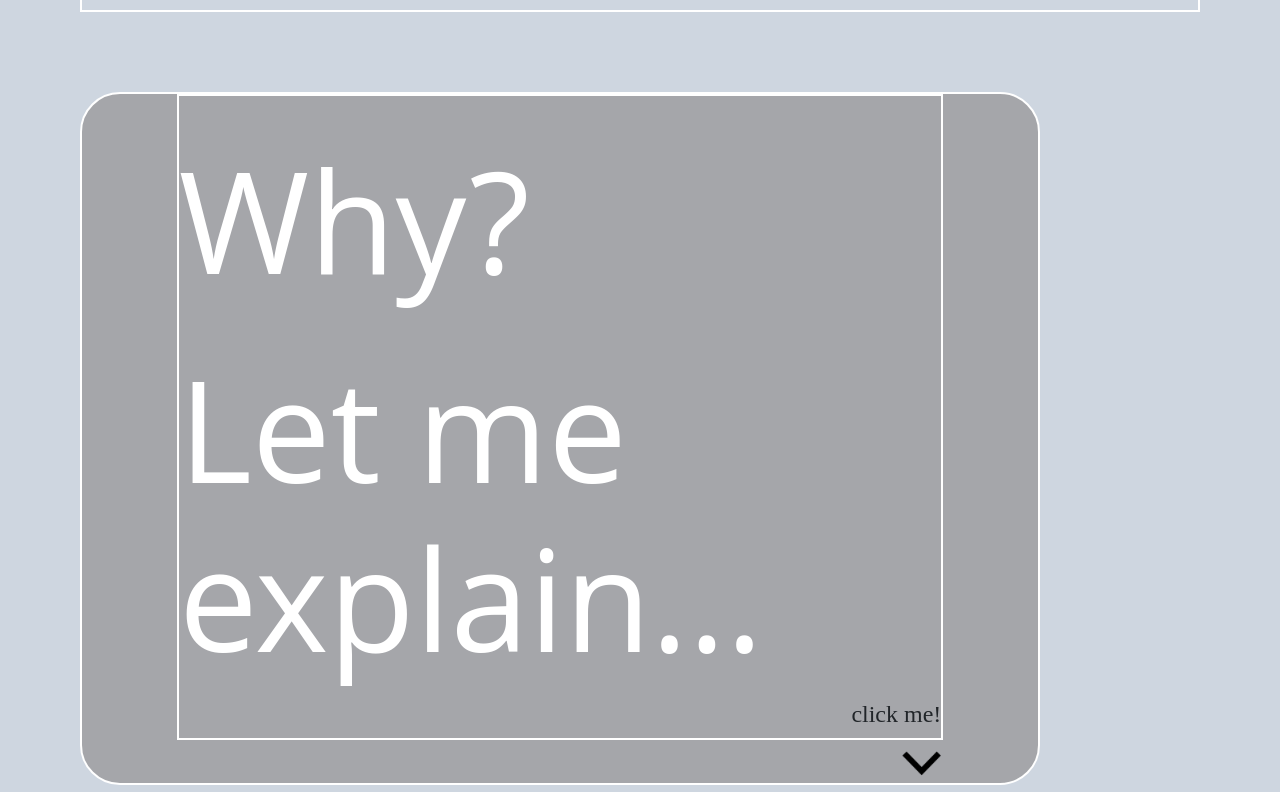
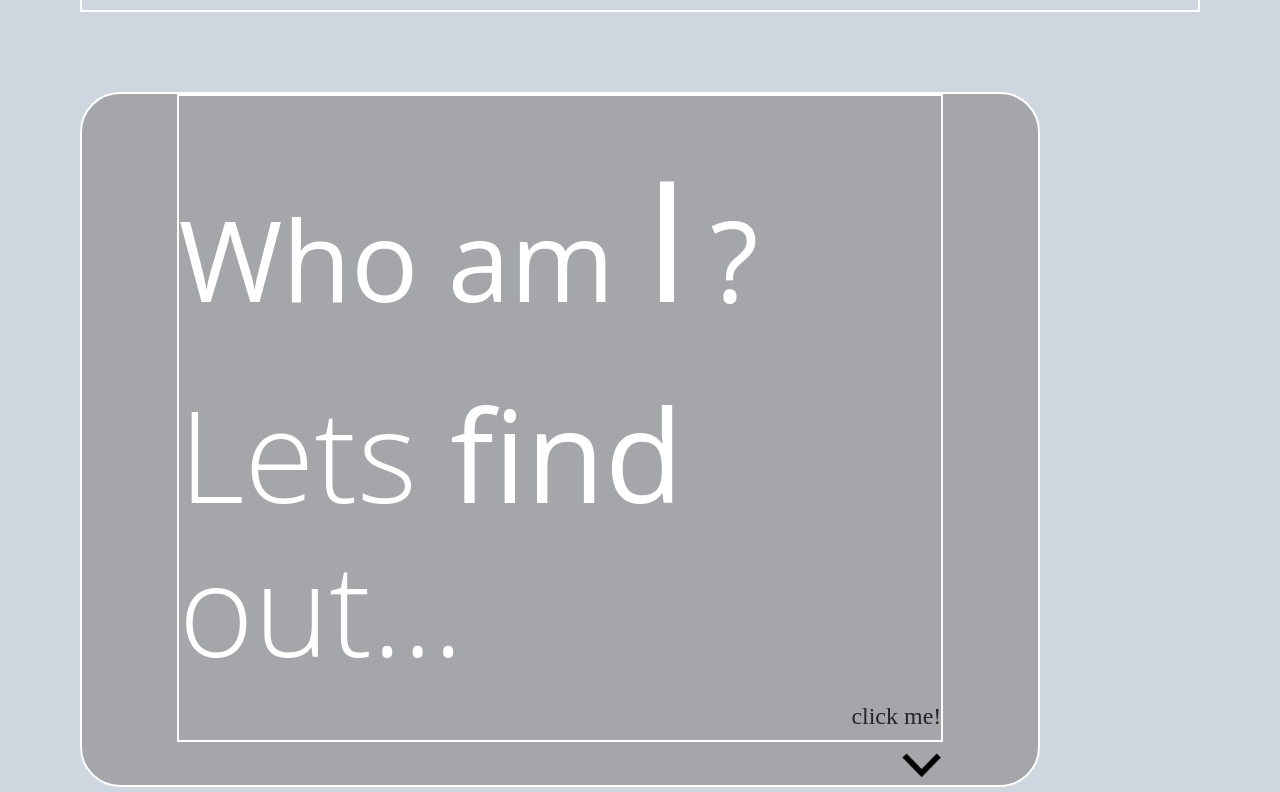
Before and after one commit to kraussam/Personal-Site, a plain HTML site: page index.html in a window 1280 px wide. Shown: the part 788-1580 px from the top of the page. Drawn offline with nearby package versions, Linux system fonts and the light colour scheme.

Commit message:
Hi
Some stuff

```diff
--- a/css/styles.css
+++ b/css/styles.css
@@ -120,8 +120,16 @@ div.container {
 }
 
 .jumbo-text {
-	font-size: 11vw ;
+	font-size: 14vh ;
 	color: white;
+	margin-top: 5vh;
+	font-weight:;
+	font-family: 'Open sans', sans-serif;
+}
+.large-text {
+	font-size: 10vw ;
+	color: white;
+	font-weight: 300;
 	margin-top: 5vh;
 	font-family: 'Open sans', sans-serif;
 }
--- a/css/styles_about.css
+++ b/css/styles_about.css
@@ -132,7 +132,7 @@ p {
 }
 
 .text {
-	  font-size: clamp(1.25em, 2vw, 1.5em);
+	  font-size: clamp(1em, 2vw, 1.25em);
 	  font-family:;
 	  color: grey;
 	  font-weight: 300;
--- a/css/styles_universal.css
+++ b/css/styles_universal.css
@@ -1,3 +1,7 @@
+html {
+  zoom: ;
+}
+
 
 .fade-in {
   animation-name: fade-in;
@@ -134,7 +138,7 @@ header {
 
 .nav-item {
   margin-left: 2vh;
-  font-size: 1.35em;
+  font-size: 1.15em;
 }
 
 .navbar-brand {
--- a/index.html
+++ b/index.html
@@ -86,8 +86,8 @@
           <div class="col-md-10">
 
             <article id="jump_1">
-            <h2 class="jumbo-text">Why?</h2>
-            <h2 class="jumbo-text">Let me explain<span id="bounce">...</span></h2>
+            <h2 class="jumbo-text">Who am <span style="font-size: 1.5em; margin-right: 20px;">I</span>?</h2>
+            <h2 class="large-text">Lets <span style="font-weight: 500;">find </span> out<span id="bounce">...</span></h2>
              <p class="scroll-special"> click me! </p>
                 <a class="scroll-link smooth_scroll" href="#jump_2" id="show-timeline"><img src="media/images/arrow.png" width="40" height="40" style="margin-top: 5px;"></img></a>
 
```
